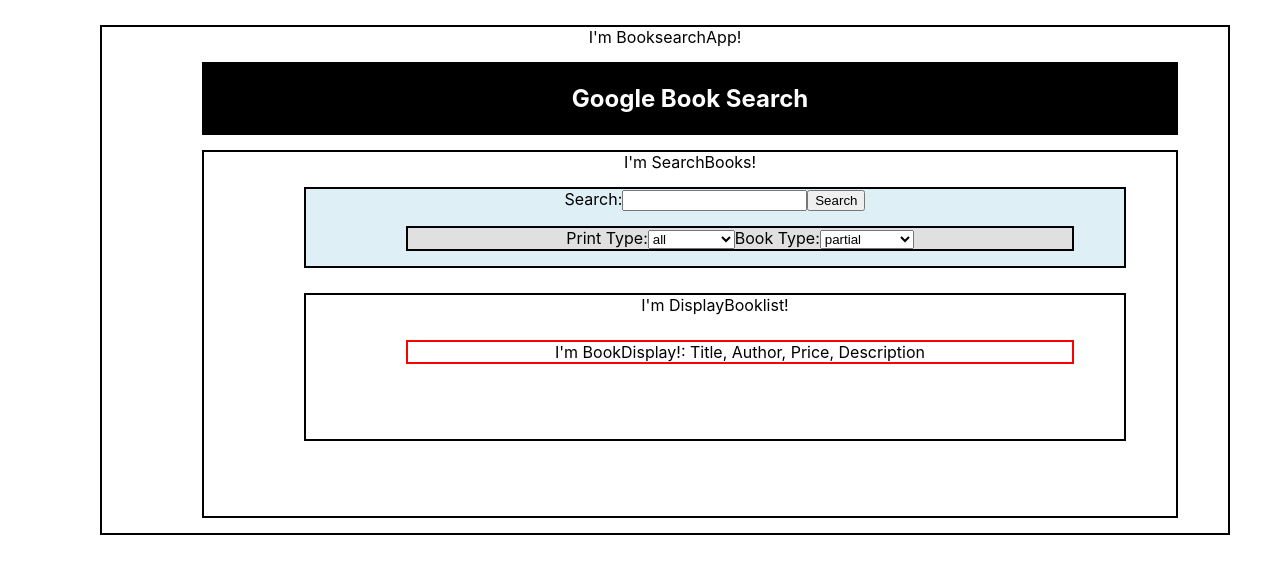
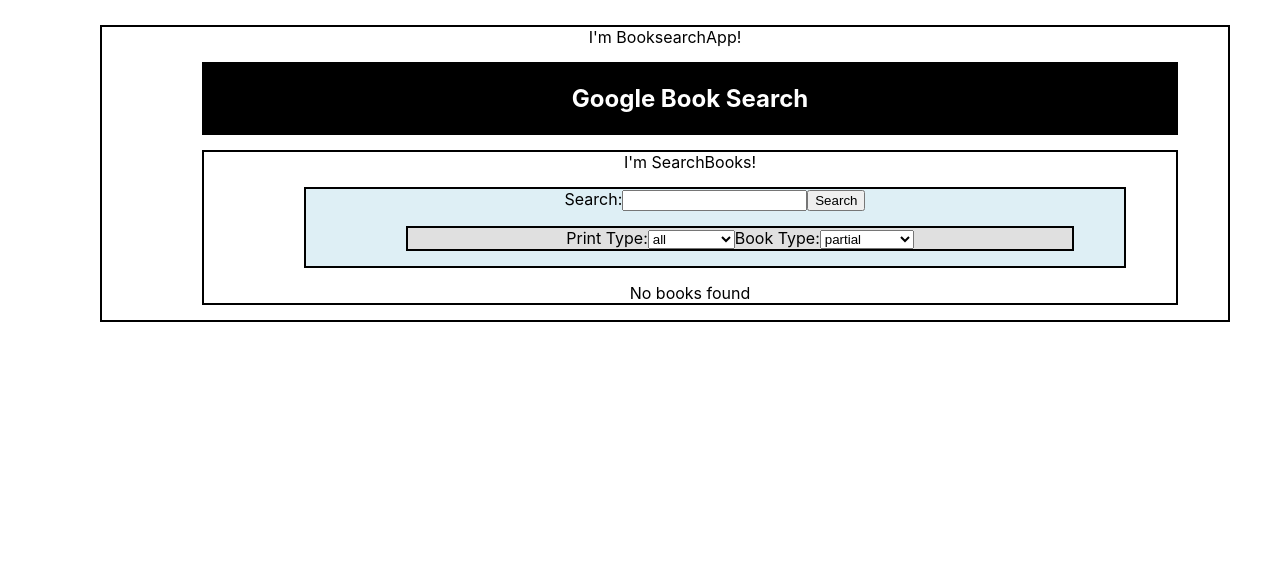
Before and after one commit to cpedersen/react-books, a React (Create React App) app: page / in a window 1280 px wide. Shown: the top 574 px of the page. Built offline with nearby package versions, Linux system fonts and the light colour scheme.

Commit message:
Basic setup of DisplayBooklist

```diff
--- a/src/booksearchApp.js
+++ b/src/booksearchApp.js
@@ -3,6 +3,7 @@
 import SearchBooks from './searchBooks.js';
 //import DisplayBooklist from './displayBooklist.js';
 import Heading from './heading.js';
+import DisplayBooklist from './displayBooklist';
 //import FilterBy from './filterBy.js';
 //import { findAllByTestId } from '@testing-library/dom';
 
@@ -135,23 +136,22 @@
       };
       console.log("url: " + url)
 
-      fetch("https://www.google.com")
-          /*.then(response => {
+      fetch(url)
+          .then(response => {
             console.log('About to check for errors');
             if(!response.ok) {
               console.log('Got a GET error :-( ');
               throw new Error('Could not do a GET');
             }
             console.log('Successfully did a GET!');
-            //YOUAREHERE
             return response.json();
-          })*/
-          .then(response => response.json())
+          })
+          //.then(response => response.json())
           .then(data => {
             console.log("data:")
             console.log(data);
             this.setState({
-                books: data,
+                books: data.items,
                 err: null
             });
           })
@@ -159,14 +159,15 @@
             console.log('Error: ', err.message);
             this.setState({
               error: err.message,
-              //books: []
+              books: []
           });
         });
     }
 
     render() {
-        //console.log("Inside BooksearchApp! data: ", this.state.data)
-        console.log("Inside BooksearchApp! searchTerm!: ", this.state.searchTerm)
+        console.log("Inside BooksearchApp!")
+        console.log("searchTerm: ", this.state.searchTerm)
+        console.log("books: ", this.state.books)
         return (
             <div className="BooksearchApp">
                 I'm BooksearchApp!
@@ -183,7 +184,6 @@
                     handleFilterByPrintTypeChange ={this.handleFilterByPrintTypeChange}
                     handleFilterByBookTypeChange={this.handleFilterByBookTypeChange}
                   />
-
             </div>
         );
     }
--- a/src/displayBooklist.js
+++ b/src/displayBooklist.js
@@ -3,20 +3,65 @@
 import BookDisplay from './bookDisplay.js';
 
 class DisplayBooklist extends Component {
+    constructor(props) {
+        super(props);
+        /*const booklist = [];*/
+        //let boolistLength = this.props.books.length;
+        //console.log("boolistLength: ", booklistLength);
+        /*console.log("TESTING: ", this.props.books);
+        for (let i = 0; i < this.props.books.length; i++) {
+            console.log("item: ", i)
+            booklist.push({*/
+                //title: this.props.books.items[i]
+                //author:
+                //price:
+                //description: this.props.books.items[i].searchInfo
+                /*description: "testing123"
+            });
+        }
+        this.state = { booklist };*/
+    }
+
+    //TODO - add logic for multiple authors
+    //TODO - add logic for price (saleability)
+    //TODO - add filter logic
+
+    //   <p>{item.saleInfo.saleability}</p>
+    //<p>{item.saleInfo.listPrice}</p>
+
     render() {
+        const booklist = this.props.books.items
         console.log("Inside Display Booklist!")
-        /*const books = this
-            .props
-            .data
-            .map((item, i) => <DisplayBooklist { ...item } key={i}/>);*/
+        console.log("searchTerm: ", this.props.searchTerm)
+        console.log("books.items: ", this.props.books)
+        let data = "No books found";
+
+        ////Print title, author, price, description, image
+        //<p>{item.searchInfo.textSnippet}</p>
+
+        //If books found, then display the books
+        if (this.props.books.length) {
+            //Loop through each book
+            data = this.props.books.map((item, i) => {
+                //If book is for sale then display price
+                if (item.saleInfo.saleability === "NOT_FOR_SALE") {
+                    return (
+                        <div key={i}>
+                            <h1>{item.volumeInfo.title}</h1>
+                            <p>{item.volumeInfo.authors}</p>
+                        </div>
+                    );
+                }
+            }); //map
+
+        } //if books found
 
         return (
-            <div className="displayBooklist">
-                I'm DisplayBooklist!
-                <BookDisplay/>
+            <div>
+            { data }
             </div>
-        );
-    }
+        ); //return data
+    } //render
 }
 
 //DisplayBooklist.defaultProps = {
--- a/src/searchBooks.js
+++ b/src/searchBooks.js
@@ -8,8 +8,6 @@
 class SearchBooks extends Component {
     render() {
         console.log("Inside SearchBooks!: ", this.props.searchTerm)
-
-
         return (
             <div className="SearchBooks">
                 I'm SearchBooks!
@@ -25,7 +23,10 @@
                     handleFilterByPrintTypeChange ={this.props.handleFilterByPrintTypeChange}
                     handleFilterByBookTypeChange={this.props.handleFilterByBookTypeChange}
                     />
-                <DisplayBooklist/>
+                <DisplayBooklist
+                    searchTerm={this.props.searchTerm}
+                    books={this.props.books}
+                />
             </div>
         );
     }
--- a/src/searchInput.js
+++ b/src/searchInput.js
@@ -42,7 +42,7 @@
                 />
                 <button type="submit" > Search</button>
             </div>*/
-            <form className="SearchInput" >
+            <div className="SearchInput" >
                 <label>
                     Search:
                     <input
@@ -60,7 +60,7 @@
                     handleFilterByBookTypeChange={this.props.handleFilterByBookTypeChange}
                     handleSearchtermSubmit={this.props.handleSearchtermSubmit}
                 />
-            </form>
+            </div>
 
         );
     }
```
